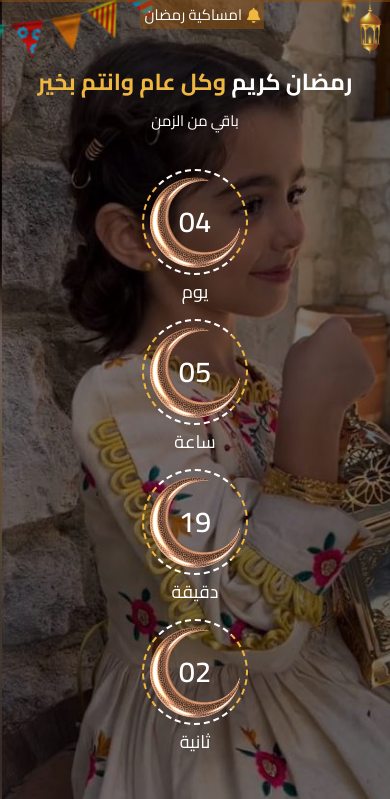
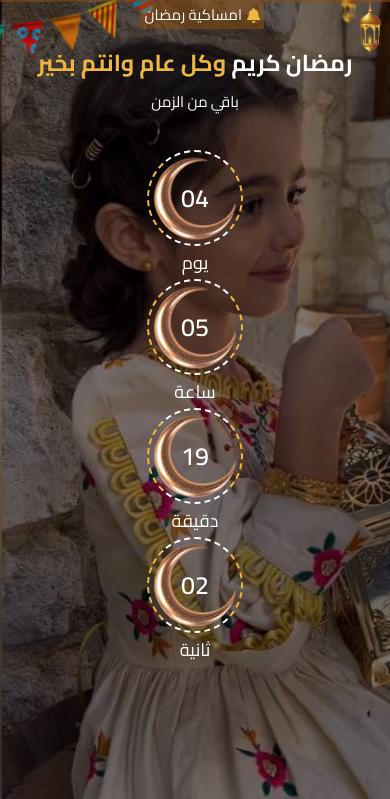
Before and after one commit to samyraii/ramadan_ahlan, a plain HTML site: page index.html in a window 390 px wide. Shown: the part 45-844 px from the top of the page. Drawn offline with Linux system fonts and the light colour scheme; files whose address does not match are found by name.

Commit message:
Update ramadan.css

```diff
--- a/css/ramadan.css
+++ b/css/ramadan.css
@@ -3,7 +3,7 @@
     --main-color: rgb(239 182 64);
     --sec-color: white;
     --background-color: rgb(143 80 14 / 50%);
-    --section-padding : 100px
+    --section-padding : 81px
 }
 /* End Variables */
 /* Start Global Rules */
@@ -436,14 +436,14 @@ header {
         flex-direction: column;
         display: flex;
         justify-content: center!important;
-        padding: 34px 0 0;
+        padding: 20px 0 0;
         align-items: center;
-        gap: 14px!important;
+        gap: 3px!important;
     }
     .landing .container .count .countt {
-        width: 106px;
-        height: 106px;
-        font-size: 29px;
+        width: 96px;
+        height: 96px;
+        font-size: 25px;
     }
 
 }
```
